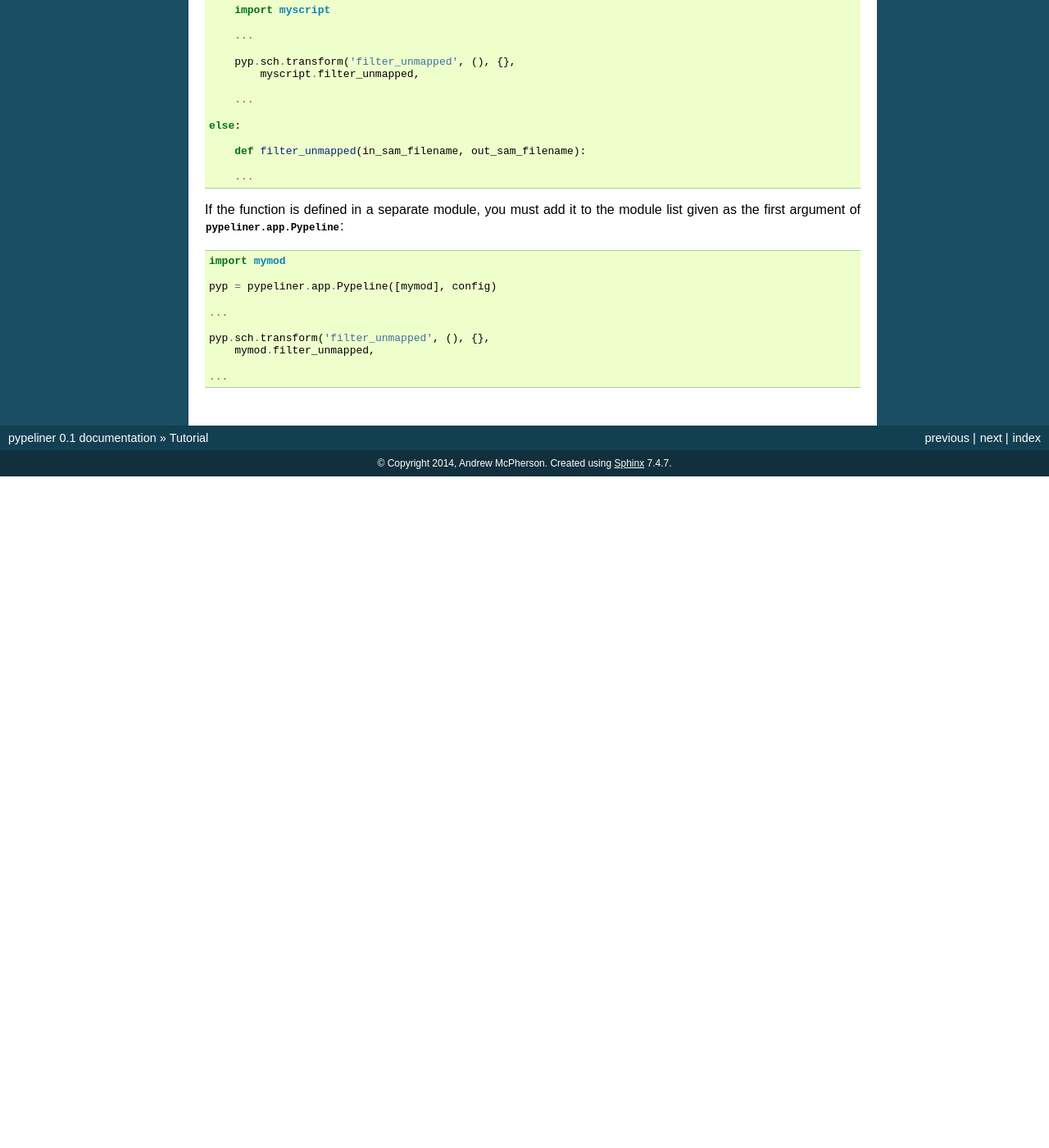
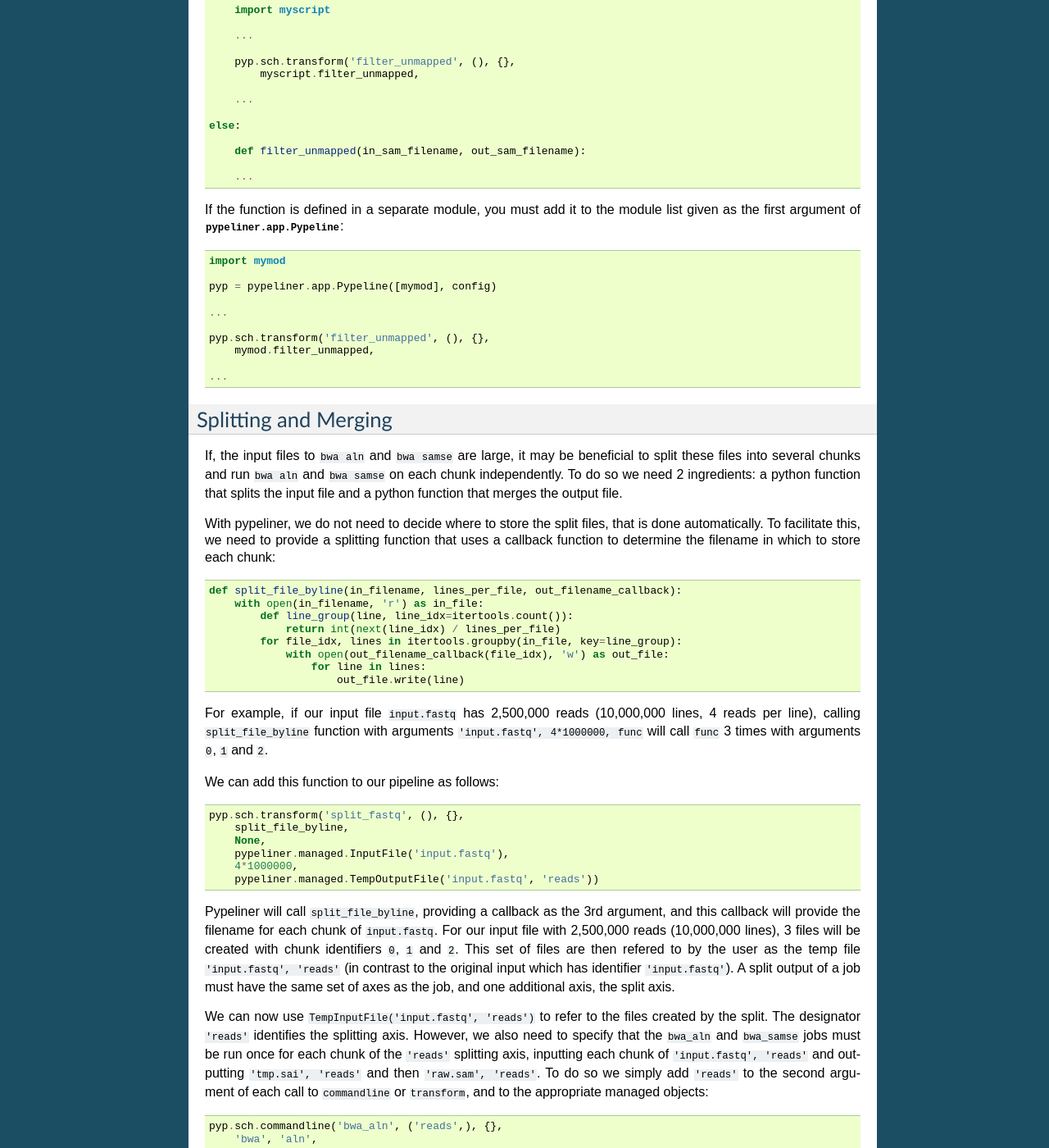
Before and after one commit to shahcompbio/pypeliner, a Sphinx documentation site: the page built from docs/tutorial.rst, in a window 1280 px wide and 1400 px high, scrolled down 3619 px. Shown: the whole window at 82% size. Built offline with Sphinx 7.4.7, drawn with Linux system fonts in a browser that asks for light colours; before the commit the page ends 4200 px from its top, so only the background shows below that; some of the changed text lies outside the part shown.

Commit message:
docs: added split merge

```diff
--- a/docs/tutorial.rst
+++ b/docs/tutorial.rst
@@ -63,7 +62,9 @@ Then run the jobs using an execution queue::
     with pypeliner.execqueue.LocalJobQueue([]) as exec_queue:
         scheduler.run(exec_queue)
 
-Trivially, the syntax is slightly different for executing a command line.  The ``>`` argument will be familiar to `bash` users as a way of redirecting output to a file, and the meaning in pypeliner is the same.
+Trivially, the syntax is slightly different for executing a command line.  The first argument gives a name to the
+command line job.  We will ignore the second and third argument for now.  The ``>`` argument will be familiar to `bash`
+users as a way of redirecting output to a file, and the meaning in pypeliner is the same.
 
 Additionally, we are wrapping input and output files using the following classes:
 
@@ -221,3 +222,84 @@ If the function is defined in a separate module, you must add it to the module l
         mymod.filter_unmapped,
 
     ...
+
+Splitting and Merging
+---------------------
+
+If, the input files to ``bwa aln`` and ``bwa samse`` are large, it may be beneficial to split these files into several
+chunks and run ``bwa aln`` and ``bwa samse`` on each chunk independently.  To do so we need 2 ingredients: a python
+function that splits the input file and a python function that merges the output file.
+
+With pypeliner, we do not need to decide where to store the split files, that is done automatically.  To facilitate
+this, we need to provide a splitting function that uses a callback function to determine the filename in which to store
+each chunk::
+
+    def split_file_byline(in_filename, lines_per_file, out_filename_callback):
+        with open(in_filename, 'r') as in_file:
+            def line_group(line, line_idx=itertools.count()):
+                return int(next(line_idx) / lines_per_file)
+            for file_idx, lines in itertools.groupby(in_file, key=line_group):
+                with open(out_filename_callback(file_idx), 'w') as out_file:
+                    for line in lines:
+                        out_file.write(line)
+
+For example, if our input file ``input.fastq`` has 2,500,000 reads (10,000,000 lines, 4 reads per line), calling
+``split_file_byline`` function with arguments ``'input.fastq', 4*1000000, func`` will call ``func`` 3 times with
+arguments ``0``, ``1`` and ``2``.
+
+We can add this function to our pipeline as follows::
+
+    pyp.sch.transform('split_fastq', (), {},
+        split_file_byline,
+        None,
+        pypeliner.managed.InputFile('input.fastq'),
+        4*1000000,
+        pypeliner.managed.TempOutputFile('input.fastq', 'reads'))
+
+Pypeliner will call ``split_file_byline``, providing a callback as the 3rd argument, and this callback will provide the
+filename for each chunk of ``input.fastq``.  For our input file with 2,500,000 reads (10,000,000 lines), 3 files will be
+created with chunk identifiers ``0``, ``1`` and ``2``.  This set of files are then refered to by the user as the temp
+file ``'input.fastq', 'reads'`` (in contrast to the original input which has identifier ``'input.fastq'``).  A split
+output of a job must have the same set of axes as the job, and one additional axis, the split axis.
+
+We can now use ``TempInputFile('input.fastq', 'reads')`` to refer to the files created by the split. The designator
+``'reads'`` identifies the splitting axis.  However, we also need to specify that the ``bwa_aln`` and ``bwa_samse`` jobs
+must be run once for each chunk of the ``'reads'`` splitting axis, inputting each chunk of ``'input.fastq', 'reads'``
+and outputting ``'tmp.sai', 'reads'`` and then ``'raw.sam', 'reads'``.  To do so we simply add ``'reads'`` to the second
+argument of each call to ``commandline`` or ``transform``, and to the appropriate managed objects::
+
+    pyp.sch.commandline('bwa_aln', ('reads',), {},
+        'bwa', 'aln',
+        pypeliner.managed.InputFile(args['genome']),
+        pypeliner.managed.TempInputFile('input.fastq', 'reads'),
+        '>',
+        pypeliner.managed.TempOutputFile('tmp.sai', 'reads'))
+
+    pyp.sch.commandline('bwa_samse', ('reads',), {},
+        'bwa', 'samse',
+        pypeliner.managed.InputFile(args['genome']),
+        pypeliner.managed.TempInputFile('tmp.sai', 'reads'),
+        pypeliner.managed.TempInputFile('input.fastq', 'reads'),
+        '>',
+        pypeliner.managed.TempOutputFile('raw.sam', 'reads'))
+
+Finally we require a merge function to create ``'raw.sam'`` from ``'raw.sam', 'reads'``.  A merge output of a job must
+have the same set of axes as the job, and one additional axis, the merge axis.  For a merge output, pypeliner provides a
+dictionary of the filenames (or objects) with chunk ids as keys.
+
+Merging by line is sufficient for sam files::
+
+    def merge_file_byline(in_filenames, out_filename):
+        with open(out_filename, 'w') as out_file:
+            for id, in_filename in sorted(in_filenames.items()):
+                with open(in_filename, 'r') as in_file:
+                    for line in in_file.readlines():
+                        out_file.write(line)
+
+We can add this merge job with an additional transform::
+
+    pyp.sch.transform('merge_fastq', (), {},
+        merge_file_byline,
+        None,
+        pypeliner.managed.TempInputFile('raw.sam', 'reads'),
+        pypeliner.managed.TempOutputFile('raw.sam'))
```
Also changed, not shown: other parts of docs/tutorial.rst (+1 -2 lines).
